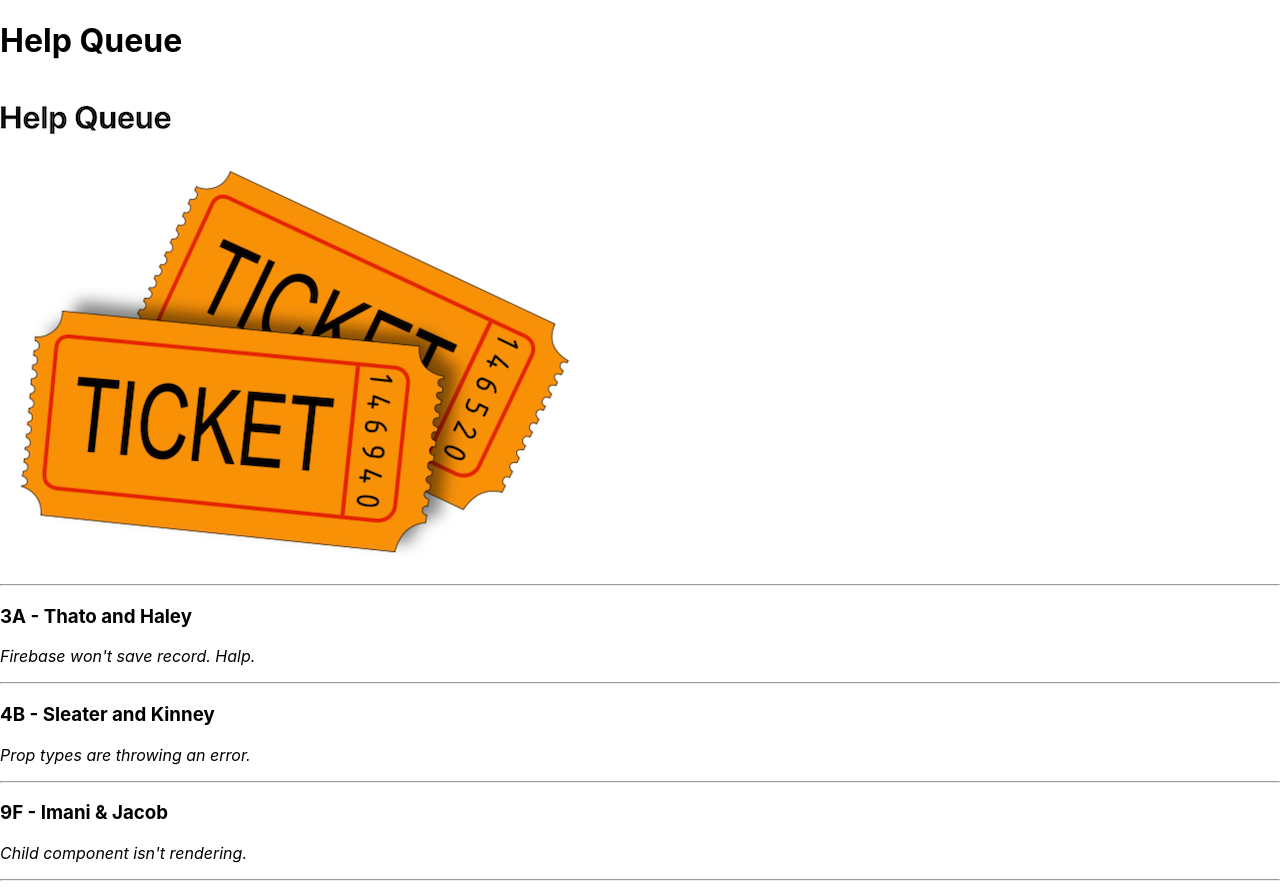
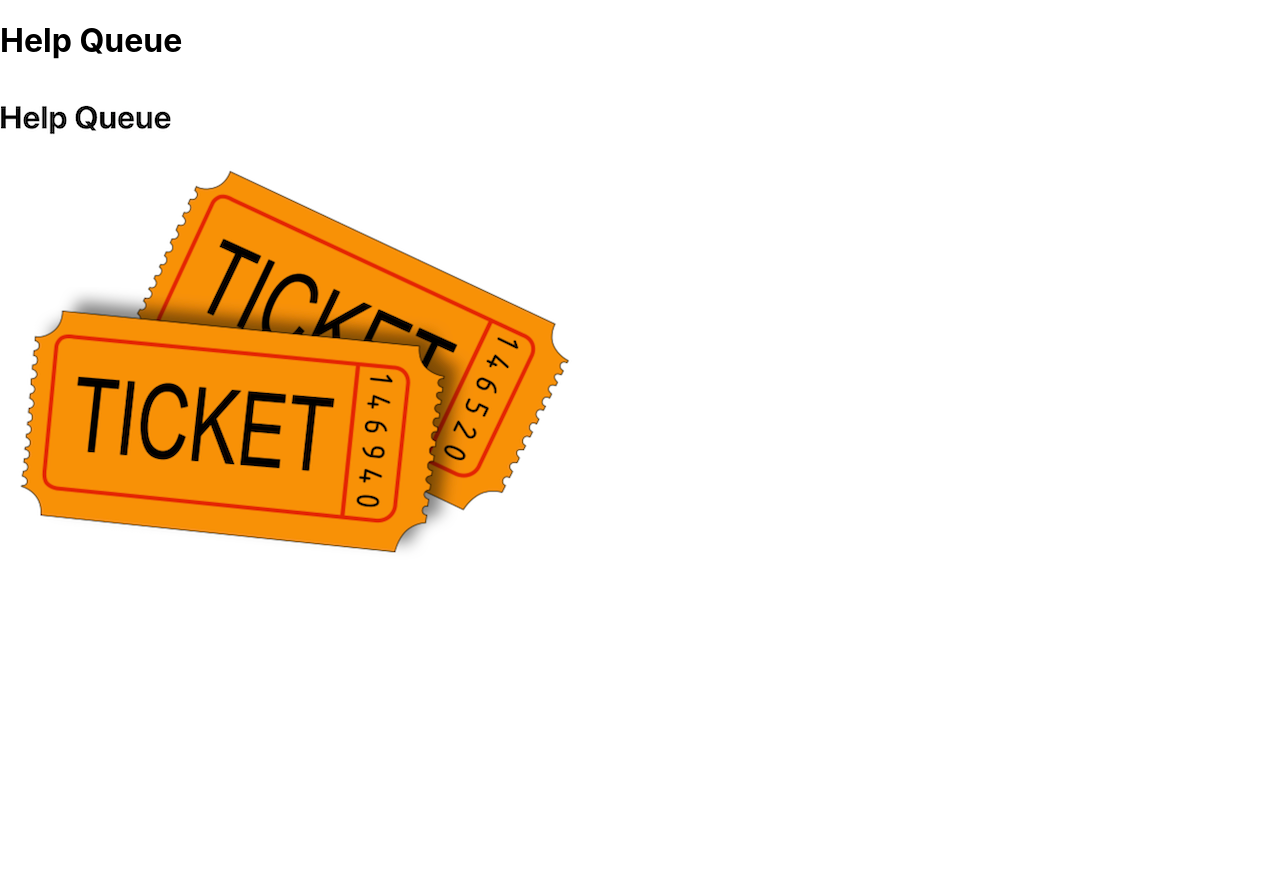
Before and after one commit to wowgr8/help-queue-v2, a React (Create React App) app: page / in a window 1280 px wide. After the commit the page ends 800 px from the top, so only its background shows below. Built offline with nearby package versions, Linux system fonts and the light colour scheme.

Commit message:
add updates to import and display tag for TicketList; it was replaced with TicketControl as it is now it's parent component

```diff
--- a/src/components/App.js
+++ b/src/components/App.js
@@ -1,13 +1,13 @@
 import React from "react";
 import Header from "./Header";
-import TicketList from "./TicketList";
+import TicketControl from "./TicketControl";
 
 
 function App(){
   return (
     <React.Fragment>
       <Header />
-      <TicketList />
+      <TicketControl />
     </React.Fragment>
   );
 }
```
